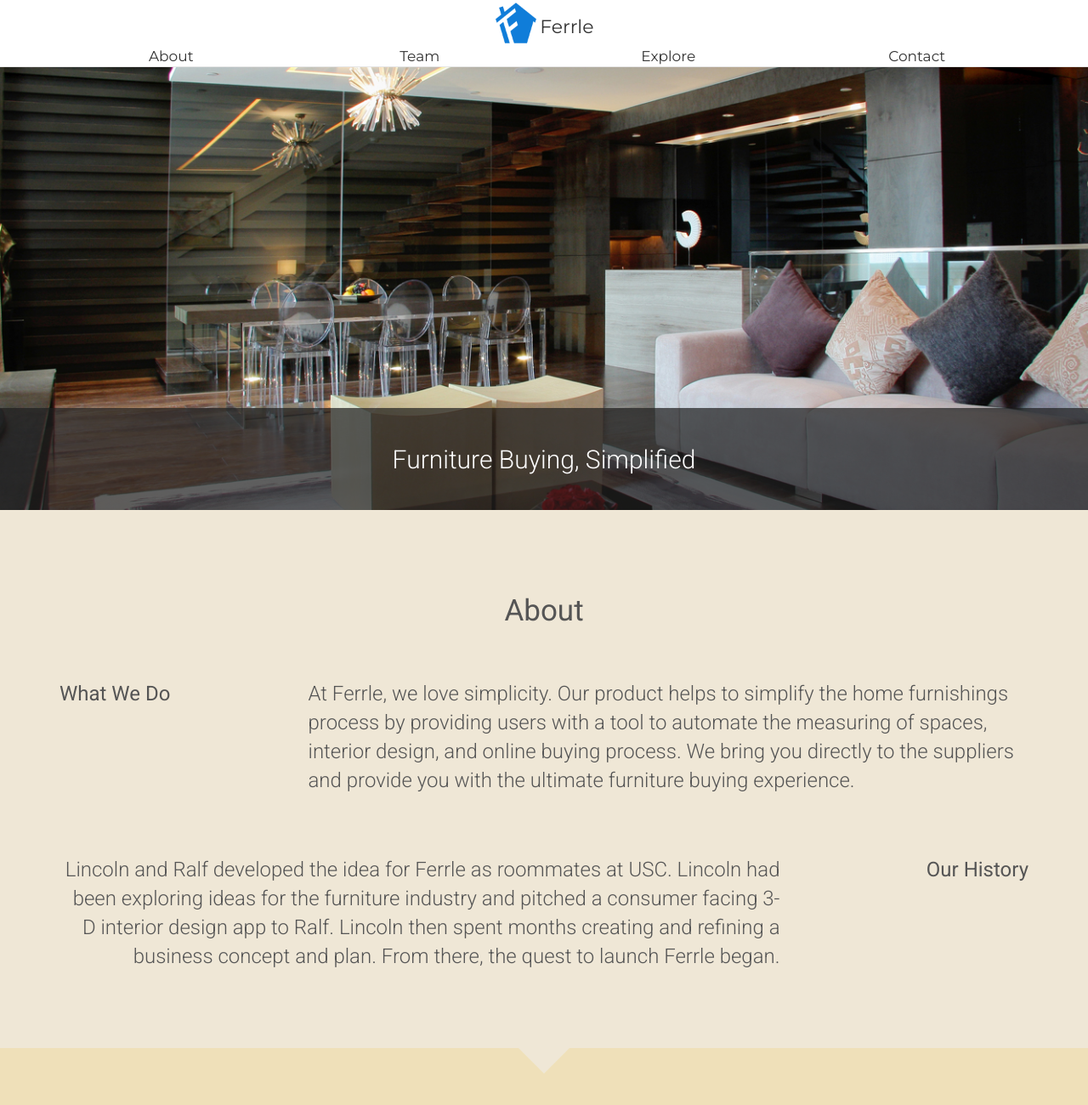
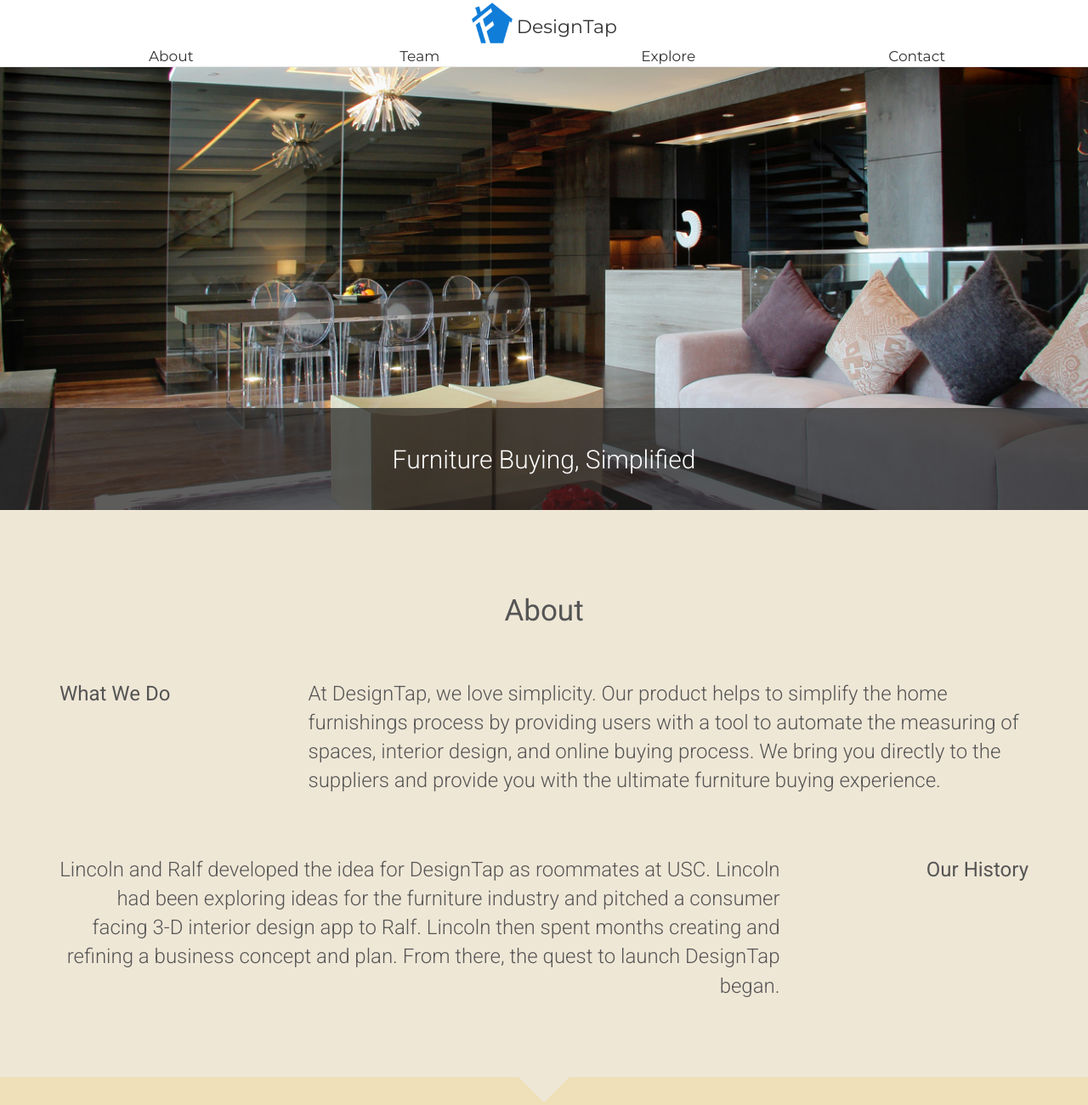
Before and after one commit to ferrle/ferrle.github.io, a website: page index.html in a window 1280 px wide. Shown: the top 1300 px of the page at 85% size. Drawn offline with nearby package versions, Linux system fonts and the light colour scheme.

Commit message:
Update index.html

```diff
--- a/index.html
+++ b/index.html
@@ -6,7 +6,7 @@
 <head>
   <meta charset="utf-8">
   <meta http-equiv="X-UA-Compatible" content="IE=edge">
-  <title>Ferrle</title>
+  <title>DesignTap</title>
   <meta name="description" content="">
   <meta name="viewport" content="width=device-width, initial-scale=1">
   <meta name="description" content>
@@ -66,7 +66,7 @@
         <div class="col-xs-12 text-center">
           <a href="/">
             <img class="logo" src="assets/images/logo.png" width="50" height="50" alt="Logo">
-            <h1 class="title">Ferrle</h1>
+            <h1 class="title">DesignTap</h1>
           </a>
         </div>
       </div>
@@ -103,7 +103,7 @@
           <p>What We Do</p>
         </div>
         <div class="col-sm-9">
-          <p>At Ferrle, we love simplicity. Our product helps to simplify the home furnishings process by providing users with a tool to automate the measuring of spaces, interior design, and online buying process. We bring you directly to the suppliers and provide you with the ultimate furniture buying experience.</p>
+          <p>At DesignTap, we love simplicity. Our product helps to simplify the home furnishings process by providing users with a tool to automate the measuring of spaces, interior design, and online buying process. We bring you directly to the suppliers and provide you with the ultimate furniture buying experience.</p>
         </div>
       </div>
 
@@ -112,7 +112,7 @@
           <p>Our History</p>
         </div>
         <div class="col-sm-9">
-          <p>Lincoln and Ralf developed the idea for Ferrle as roommates at USC. Lincoln had been exploring ideas for the furniture industry and pitched a consumer facing 3-D interior design app to Ralf. Lincoln then spent months creating and refining a business concept and plan. From there, the quest to launch Ferrle began.</p>
+          <p>Lincoln and Ralf developed the idea for DesignTap as roommates at USC. Lincoln had been exploring ideas for the furniture industry and pitched a consumer facing 3-D interior design app to Ralf. Lincoln then spent months creating and refining a business concept and plan. From there, the quest to launch DesignTap began.</p>
         </div>
       </div>
     </div>
@@ -219,12 +219,12 @@
           </ul>
         </div>
         <div class="col-sm-3 text-center">
-          <a href="mailto:contact@ferrle.com">contact@ferrle.com</a>
+          <a href="mailto:contact@designtap.com">contact@designtap.com</a>
           <div>
             <a href="#contact">Twitter</a> |
             <a href="#contact">Facebook</a>
           </div>
-          <span class="copyright">Copyright &copy; 2014 Ferrle</span>
+          <span class="copyright">Copyright &copy; 2015 DesignTap</span>
         </div>
         <div class="col-sm-4"></div>
       </div>
```
